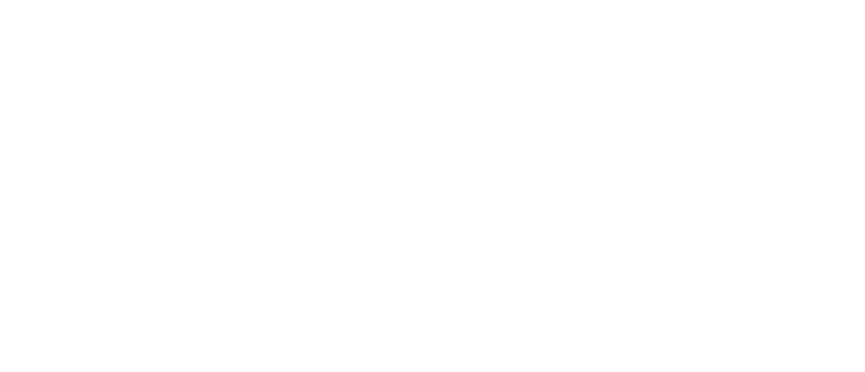
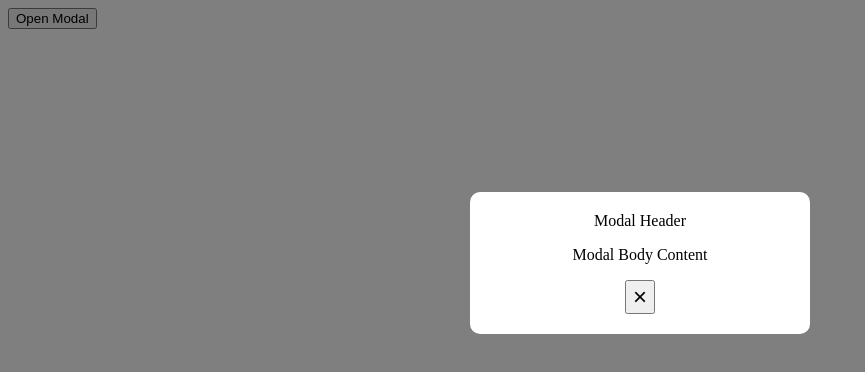
Before and after one commit to acciojob/modal-magic-Dhruwvaviya999, a website: page main.html in a window 1280 px wide. Shown: the whole page, without its empty margins (0-865 px from the left). Drawn offline with Linux system fonts and the light colour scheme.

Commit message:
created a submission

```diff
--- a/main.html
+++ b/main.html
@@ -8,6 +8,17 @@
 
 <body>
 	<!-- the entire body must be written by student -->
+	<button id="open-modal-btn">Open Modal</button>
+
+	<div id="myModal" class="modal">
+		<div class="modal-content">
+			<header>Modal Header</header>
+			<div>
+				<p>Modal Body Content</p>
+				<button id="close-btn" class="close">&times;</button>
+			</div>
+		</div>
+	</div>
     <script type="text/javascript" src="./script.js">
 </script>
 
--- a/script.js
+++ b/script.js
@@ -1 +1,19 @@
 //your JS code here. If required.
+
+const modal = document.getElementById("myModal");
+const btn = document.getElementById("open-modal-btn");
+const closeBtn = document.getElementById("close-btn");
+
+btn.onclick = () => {
+	modal.style.display = "block";
+}
+
+closeBtn.onclick=()=>{
+	modal.style.display = "none";
+}
+
+window.onclick = (event) => {
+	if (event.target == modal) {
+		modal.style.display = "none";
+	}
+}
--- a/styles.css
+++ b/styles.css
@@ -1 +1,24 @@
 /*  your css code here. If applicable */
+.modal{
+	position: fixed;
+	z-index: 1;
+	left: 0; top: 0;
+	width: 100%;
+	height: 100%;
+	background-color: rgba(0, 0, 0, 0.5);
+}
+
+
+.modal-content{
+	 background-color: white;
+	 margin: 15% auto;
+	 padding: 20px;
+	 width: 300px;
+	 border-radius: 10px;
+	 text-align: center;
+}
+
+.close {
+  font-size: 24px;
+  cursor: pointer;
+}
```
